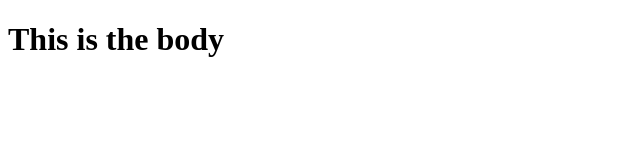
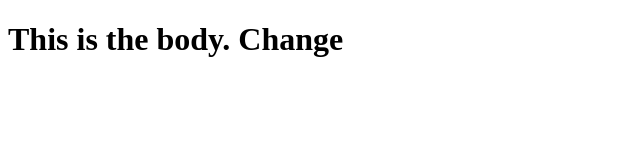
Before and after one commit to JorgeFernandez00/Frontend-course, a plain HTML site: page site/index.html in a window 1280 px wide. Shown: the whole page, without its empty margins (0-640 px from the left). Drawn offline with Linux system fonts and the light colour scheme.

Commit message:
Small test change.

```diff
--- a/site/index.html
+++ b/site/index.html
@@ -4,6 +4,6 @@
 	<title>This is the title</title>
 </head>
 <body>
-<h1>This is the body</h1>
+<h1>This is the body. Change</h1>
 </body>
 </html>
```
